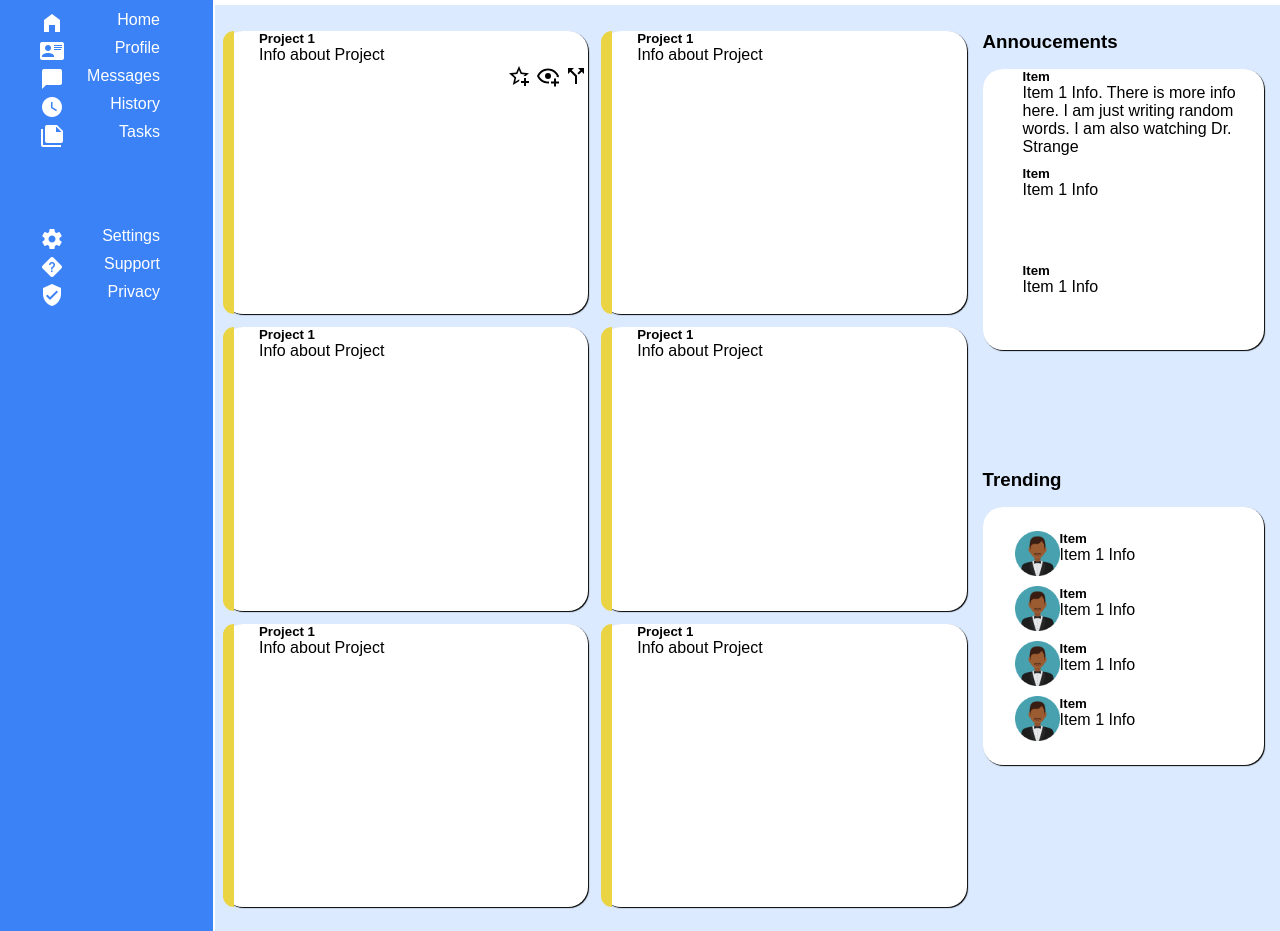
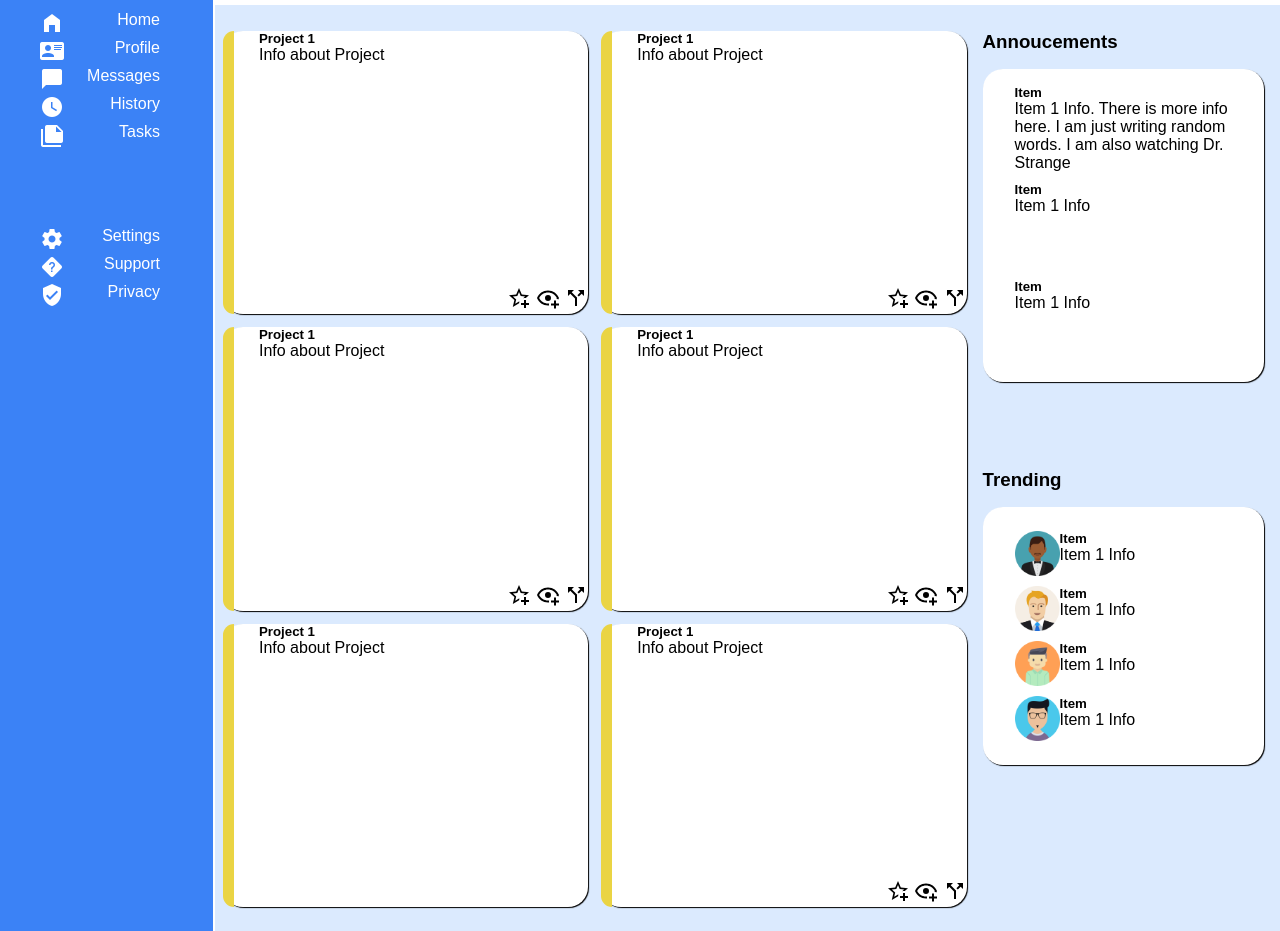
Before and after one commit to DiscipuliCalculo/admin-dashboard-project, a plain HTML site: page admin-dashboard..html in a window 1280 px wide. Shown: the part 149-1080 px from the top of the page. Drawn offline with Linux system fonts and the light colour scheme.

Commit message:
all features implemented

```diff
--- a/admin-dashboard..html
+++ b/admin-dashboard..html
@@ -63,7 +63,51 @@
               <div class="project-card-trim"></div>
               <div class="project-card-content">
                 <h5>Project 1</h5>
-                <p>Info about Project</p>
+                <div style="display: flex; align-self: flex-start; flex-grow: 3;">
+                  <p>Info about Project</p>
+                </div>
+                <div>
+                  <img src="./imgs/star-plus-outline.svg"/>
+                  <img src="./imgs/eye-plus-outline.svg"/>
+                  <img src="./imgs/call-split.svg"/>
+                </div>
+              </div>
+            </div>
+            <div class="project-card">
+              <div class="project-card-trim"></div>
+              <div class="project-card-content">
+                <h5>Project 1</h5>
+                <div style="display: flex; align-self: flex-start; flex-grow: 3;">
+                  <p>Info about Project</p>
+                </div>
+                <div>
+                  <img src="./imgs/star-plus-outline.svg"/>
+                  <img src="./imgs/eye-plus-outline.svg"/>
+                  <img src="./imgs/call-split.svg"/>
+                </div>
+              </div>
+            </div>
+            <div class="project-card">
+              <div class="project-card-trim"></div>
+              <div class="project-card-content">
+                <h5>Project 1</h5>
+                <div style="display: flex; align-self: flex-start; flex-grow: 3;">
+                  <p>Info about Project</p>
+                </div>
+                <div>
+                  <img src="./imgs/star-plus-outline.svg"/>
+                  <img src="./imgs/eye-plus-outline.svg"/>
+                  <img src="./imgs/call-split.svg"/>
+                </div>
+              </div>
+            </div>
+            <div class="project-card">
+              <div class="project-card-trim"></div>
+              <div class="project-card-content">
+                <h5>Project 1</h5>
+                <div style="display: flex; align-self: flex-start; flex-grow: 3;">
+                  <p>Info about Project</p>
+                </div>
                 <div>
                   <img src="./imgs/star-plus-outline.svg"/>
                   <img src="./imgs/eye-plus-outline.svg"/>
@@ -82,28 +126,14 @@
               <div class="project-card-trim"></div>
               <div class="project-card-content">
                 <h5>Project 1</h5>
-                <p>Info about Project</p>
-              </div>
-            </div>
-            <div class="project-card">
-              <div class="project-card-trim"></div>
-              <div class="project-card-content">
-                <h5>Project 1</h5>
-                <p>Info about Project</p>
-              </div>
-            </div>
-            <div class="project-card">
-              <div class="project-card-trim"></div>
-              <div class="project-card-content">
-                <h5>Project 1</h5>
-                <p>Info about Project</p>
-              </div>
-            </div>
-            <div class="project-card">
-              <div class="project-card-trim"></div>
-              <div class="project-card-content">
-                <h5>Project 1</h5>
-                <p>Info about Project</p>
+                <div style="display: flex; align-self: flex-start; flex-grow: 3;">
+                  <p>Info about Project</p>
+                </div>
+                <div>
+                  <img src="./imgs/star-plus-outline.svg"/>
+                  <img src="./imgs/eye-plus-outline.svg"/>
+                  <img src="./imgs/call-split.svg"/>
+                </div>
               </div>
             </div>
           </div>
@@ -136,21 +166,21 @@
                     </div>
                   </div>
                   <div>
-                    <img src="./imgs/pngwing.com.png">
+                    <img src="./imgs/pngwing.com(2).png">
                     <div>
                       <h5> Item </h5>
                       <p>Item 1 Info</p>
                     </div>
                   </div>
                   <div>
-                    <img src="./imgs/pngwing.com.png">
+                    <img src="./imgs/pngwing.com(3).png">
                     <div>
                       <h5> Item </h5>
                       <p>Item 1 Info</p>
                     </div>
                   </div>
                   <div>
-                    <img src="./imgs/pngwing.com.png">
+                    <img src="./imgs/pngwing.com(4).png">
                     <div>
                       <h5> Item </h5>
                       <p>Item 1 Info</p>
--- a/stylesheet.css
+++ b/stylesheet.css
@@ -29,6 +29,11 @@ body, html, h1, h2, h3, h4, h5, h6, p {
   display: grid;
   gap: 10px;
   grid-template-rows: 1fr 1fr 1fr;
+  padding: 1rem 0 1rem 0;
+}
+
+.announce-container > div {
+  margin-left: 2rem;
 }
 
 .project-card {
```
